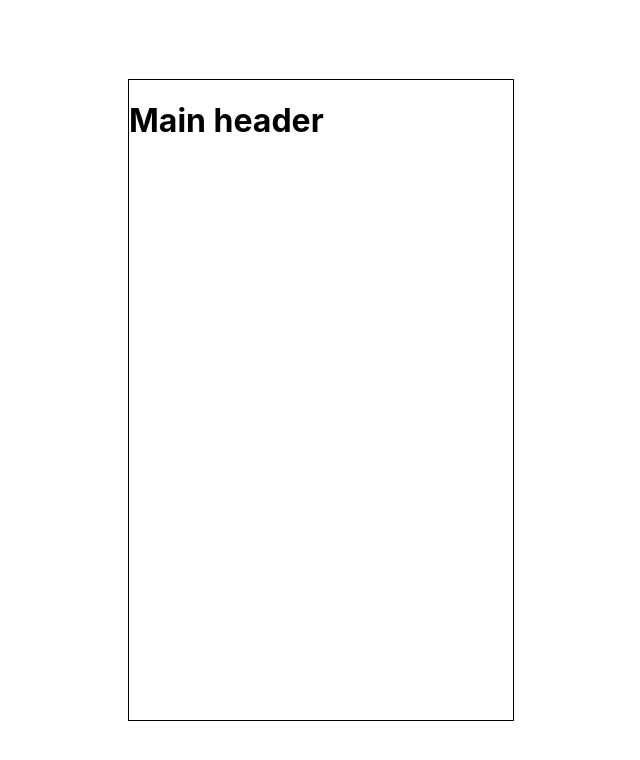
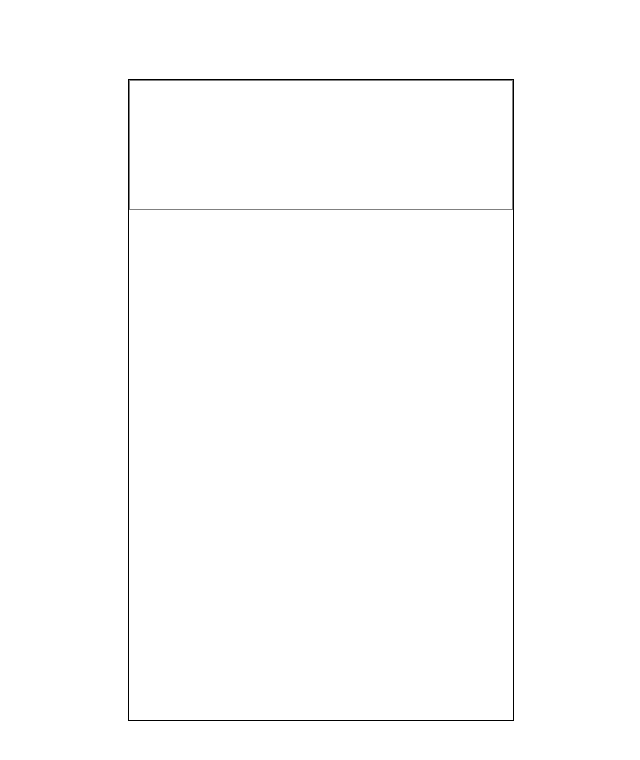
Before and after one commit to ascolm/algebrator, a React (Create React App) app: page / in a window 1280 px wide. Shown: the top 760 px of the page, without its empty margins (319-959 px from the left). Built offline with nearby package versions, Linux system fonts and the light colour scheme.

Commit message:
feat(display): create display component, basic layout

```diff
--- /dev/null
+++ b/src/components/main/display/display.module.scss
@@ -0,0 +1,4 @@
+.displayContainer{
+  border: 1px solid grey;
+  height: 20%;
+}
--- /dev/null
+++ b/src/components/main/display/display.tsx
@@ -0,0 +1,15 @@
+import styles from './display.module.scss';
+
+export interface Props {
+
+}
+
+const Display: React.FC<Props> = (props: Props) => {
+  return (
+    <div className={styles.displayContainer}>
+
+    </div>
+  );
+};
+
+export default Display;
--- a/src/components/main/main.tsx
+++ b/src/components/main/main.tsx
@@ -1,9 +1,10 @@
 import styles from './main.module.scss';
+import Display from 'components/main/display/display';
 
 const Main: React.FC = () => {
   return (
     <div className={styles.mainContainer}>
-      <h1>Main header</h1>
+      <Display/>
     </div>
   );
 };
```
